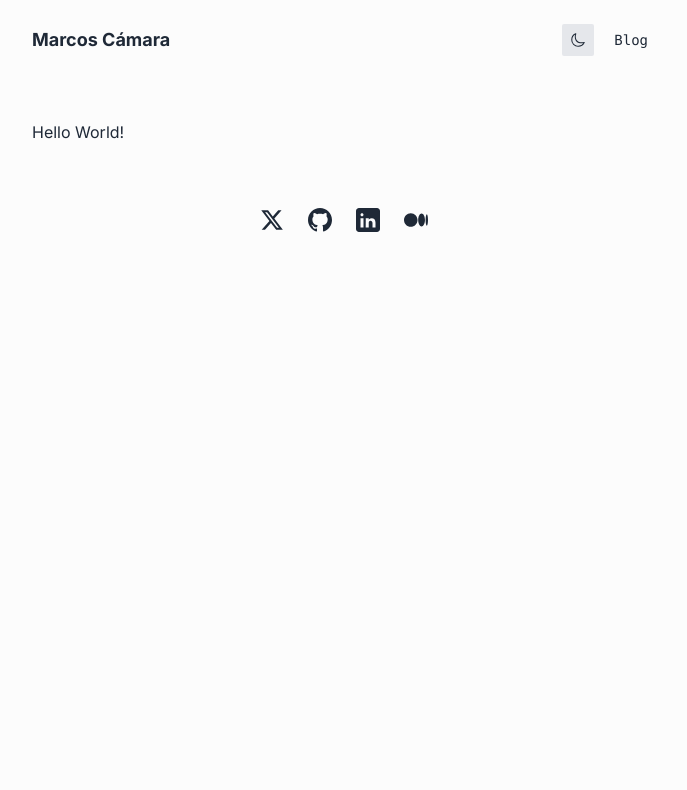
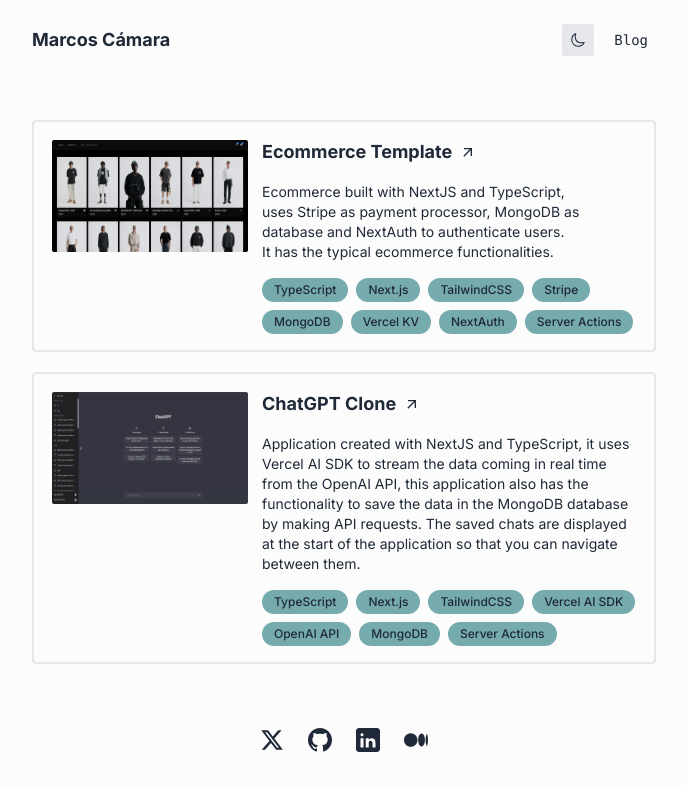
Before and after one commit to MarcosCamara01/portfolio-v3, a Next.js app: page / in a window 1280 px wide. Shown: the top 790 px of the page, without its empty margins (296-983 px from the left). Built offline with nearby package versions, Linux system fonts and the light colour scheme.

Commit message:
projects component and blog page

```diff
--- /dev/null
+++ b/src/app/blog/page.tsx
@@ -0,0 +1,11 @@
+import React from 'react'
+
+const Blog = () => {
+  return (
+    <div>
+      This is the blog page
+    </div>
+  )
+}
+
+export default Blog
--- a/src/app/globals.css
+++ b/src/app/globals.css
@@ -16,7 +16,7 @@
     --foreground: #31363F;
 
     --text-primary: #F3F4F6;
-    --text-secondary: #76ABAE;
+    --text-secondary: #437274;
   }
 }
 
--- a/src/app/layout.tsx
+++ b/src/app/layout.tsx
@@ -2,14 +2,14 @@
 import { Inter } from "next/font/google";
 import Header from "@/components/common/header";
 import { ThemeProvider } from "@/components/theme/theme-provider";
+import Footer from "@/components/common/footer";
 
 import "./globals.css";
-import Footer from "@/components/common/footer";
 
 const inter = Inter({ subsets: ["latin"] });
 
 export const metadata: Metadata = {
-  title: "Marcos' Cámara Blog",
+  title: "Marcos' Cámara Blog & Portfolio",
   description: "Generated by create next app",
 };
 
--- a/src/app/page.tsx
+++ b/src/app/page.tsx
@@ -1,9 +1,11 @@
+import PersonalProjects from "@/components/portfolio/personal-projects";
+
 export const revalidate = 60;
 
 export default function Home() {
   return (
     <section>
-      <h1>Hello World!</h1>
+      <PersonalProjects />
     </section>
   );
 }
--- /dev/null
+++ b/src/components/portfolio/personal-projects.tsx
@@ -0,0 +1,85 @@
+"use client"
+
+import Image from 'next/image'
+import React, { useState } from 'react'
+import projectsData from "@/projects.json";
+import Link from 'next/link';
+
+interface Project {
+    id: string;
+    link: string;
+    title: string;
+    description: string;
+    stack: string[];
+    image: string;
+}
+
+const PersonalProjects = () => {
+    const [hoveredProject, setHoveredProject] = useState<string | null>(null);
+
+    return (
+        <div className='flex flex-col gap-5'>
+            {
+                projectsData.personalProjects.map((project: Project) => (
+                    <Link
+                        href={project.link}
+                        key={project.id}
+                        target='_blank'
+                        className='transition-colors hover:bg-foreground border-2 border-foreground p-4 flex-col-reverse md:flex-row flex gap-3 rounded'
+                        onMouseEnter={() => setHoveredProject(project.id)}
+                        onMouseLeave={() => setHoveredProject(null)}
+                    >
+                        <Image
+                            src={project.image}
+                            alt={`${project.title} Screenshot`}
+                            width={200}
+                            height={100}
+                            className='w-[200px] h-[116px] rounded border-2 border-background'
+                        />
+
+                        <div className='flex flex-col gap-4'>
+                            <h1 className='font-bold text-lg flex items-center gap-2'>
+                                {project.title}
+                                <DiagonalArrowIcon
+                                    className={hoveredProject === project.id
+                                        ? "transition translate-y-[-5px] translate-x-[5px]"
+                                        : ""}
+                                />
+                            </h1>
+                            <p className='text-sm text-gray-800 dark:text-gray-300 text-balance'>
+                                {project.description}
+                            </p>
+                            <div className='flex items-center gap-2 flex-wrap'>
+                                {
+                                    project.stack.map(tech => (
+                                        <span key={tech} className='text-xs font-medium bg-color-secondary py-1 px-3 rounded-full'>
+                                            {tech}
+                                        </span>
+                                    ))
+                                }
+                            </div>
+                        </div>
+                    </Link>
+                ))
+            }
+        </div>
+    );
+}
+
+const DiagonalArrowIcon = (props: any) => (
+    <svg
+        stroke="currentColor"
+        fill="currentColor"
+        strokeWidth="0"
+        height="16"
+        width="16"
+        viewBox="0 0 24 24"
+        xmlns="http://www.w3.org/2000/svg"
+        {...props}
+    >
+        <path fill="none" d="M0 0h24v24H0z"></path>
+        <path d="M6 6v2h8.59L5 17.59 6.41 19 16 9.41V18h2V6z"></path>
+    </svg>
+);
+
+export default PersonalProjects;
--- a/src/components/posts/callout.tsx
+++ b/src/components/posts/callout.tsx
@@ -1,6 +1,6 @@
 export const Callout = ({ emoji = null, text = null, children }: any) => (
   <div className="bg-gray-200 dark:bg-foreground dark:text-gray-300 rounded flex items-start p-3 my-6 text-base gap-2">
-    <span className="block w-6 text-center">
+    <span className="block w-6 text-center text-color-secondary">
       <RayIcon />
     </span>
     <span className="block grow">{text ?? children}</span>
--- /dev/null
+++ b/src/projects.json
@@ -0,0 +1,37 @@
+{
+    "personalProjects": [
+        {
+            "id": "ecommerce-template",
+            "link": "https://ecommerce-template-mpc.vercel.app",
+            "title": "Ecommerce Template",
+            "description": "Ecommerce built with NextJS and TypeScript, uses Stripe as payment processor, MongoDB as database and NextAuth to authenticate users. It has the typical ecommerce functionalities.",
+            "stack": [
+                "TypeScript",
+                "Next.js",
+                "TailwindCSS",
+                "Stripe",
+                "MongoDB",
+                "Vercel KV",
+                "NextAuth",
+                "Server Actions"
+            ],
+            "image": "/images/projects/ecommerce_template.png"
+        },
+        {
+            "id": "chatgpt-clone",
+            "link": "https://chatgpt-clone-six-ochre.vercel.app",
+            "title": "ChatGPT Clone",
+            "description": "Application created with NextJS and TypeScript, it uses Vercel AI SDK to stream the data coming in real time from the OpenAI API, this application also has the functionality to save the data in the MongoDB database by making API requests. The saved chats are displayed at the start of the application so that you can navigate between them.",
+            "stack": [
+                "TypeScript",
+                "Next.js",
+                "TailwindCSS",
+                "Vercel AI SDK",
+                "OpenAI API",
+                "MongoDB",
+                "Server Actions"
+            ],
+            "image": "/images/projects/chatgpt_clone.png"
+        }
+    ]
+}
```
Also changed, not shown: public/images/projects/chatgpt_clone.png (added), public/images/projects/ecommerce_template.png (added).
